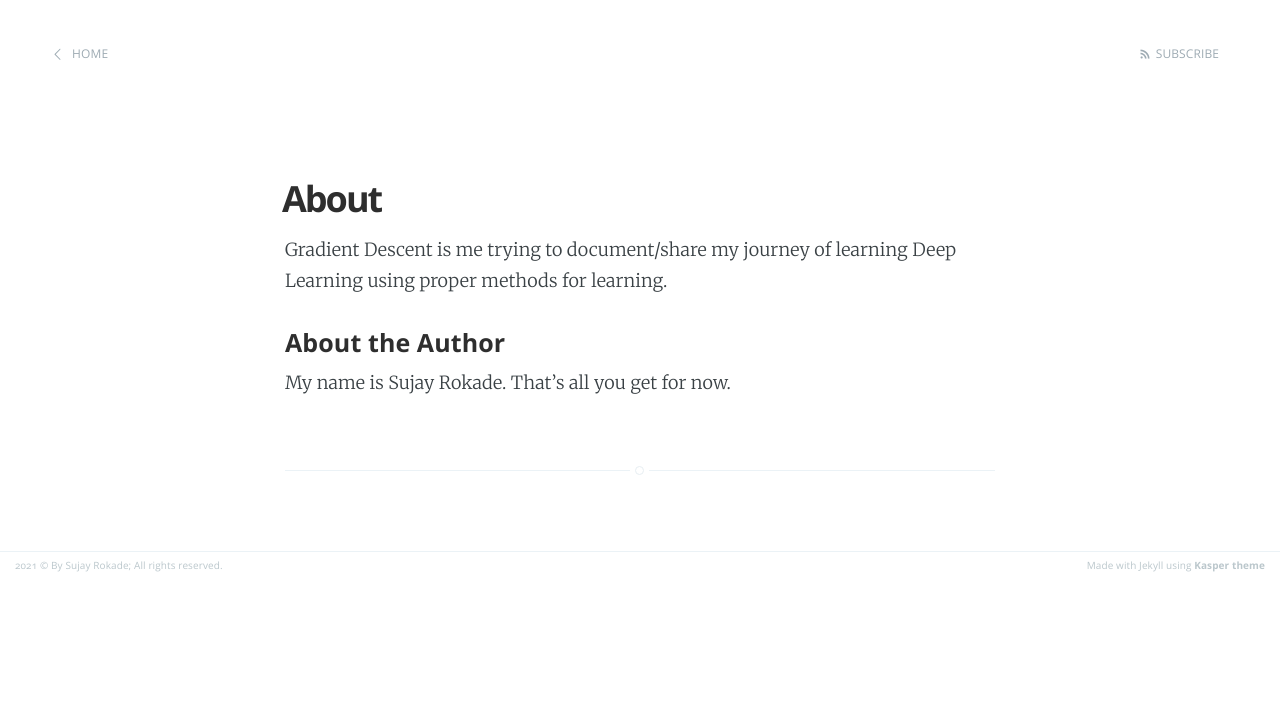
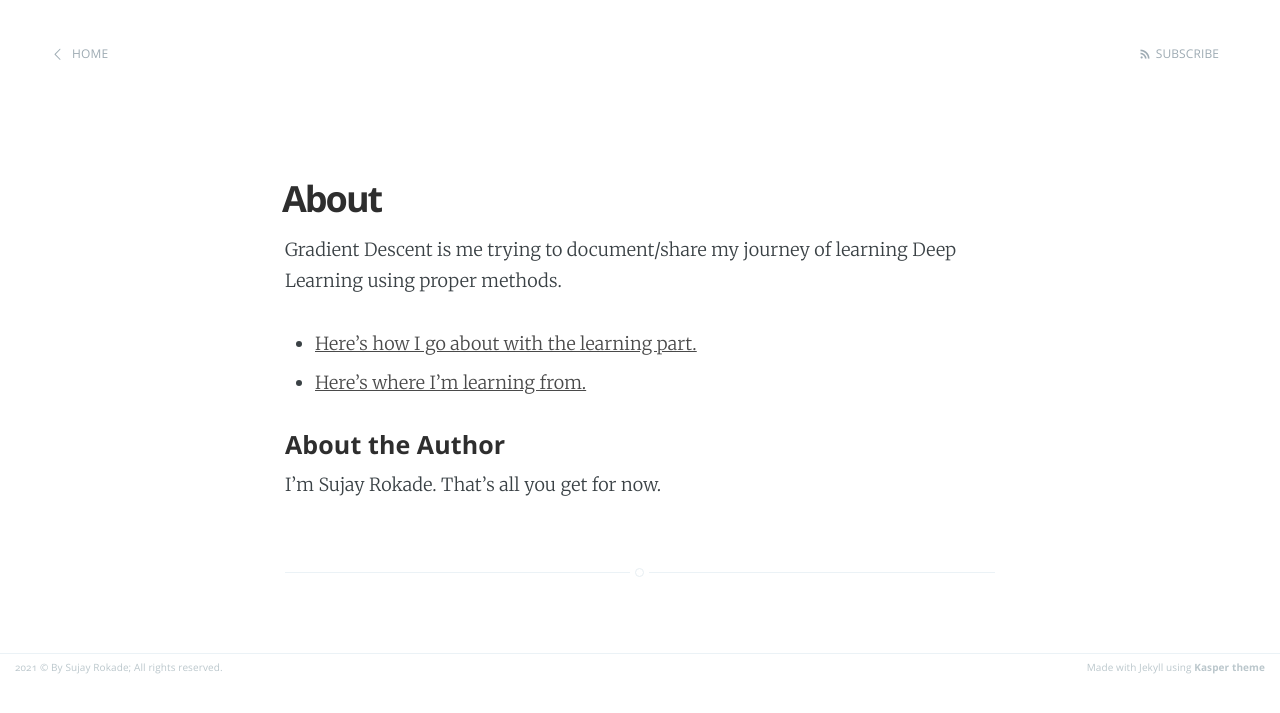
Before and after one commit to fractal2k/Gradient-Descent, a Jekyll site: the page built from about.md, in a window 1280 px wide. Shown: the top 713 px of the page. Built offline with Jekyll 4.4.1, drawn with Linux system fonts in a browser that asks for light colours.

Commit message:
Added Prologue, added .table-of-contents to main css file

```diff
--- a/_config.yml
+++ b/_config.yml
@@ -1,5 +1,5 @@
 name: Gradient Descent
-description: A blog brought to you by chronic insomnia.
+description: A blog brought to you by experience from stupid life decisions.
 meta_description: "Gradient Descent, Learning to learn"
 
 markdown: kramdown
--- a/_layouts/default.html
+++ b/_layouts/default.html
@@ -12,7 +12,7 @@
     <meta name="viewport" content="width=device-width, initial-scale=1.0" />
 
     <link rel="stylesheet" type="text/css" href="{{'/assets/css/screen.css' | relative_url}}" />
-    <link rel="stylesheet" type="text/css" href="//fonts.googleapis.com/css?family=Merriweather:300,700,700italic,300italic|Open+Sans:700,400" />
+    <link rel="stylesheet" type="text/css" href="//fonts.googleapis.com/css?family=Merriweather:300,700,700italic,300italic|Open+Sans:700,400|PT+Serif" />
     <!-- Customisation  -->
     <link rel="stylesheet" type="text/css" href="{{'/assets/css/main.css' | relative_url}} " />
     <link rel="shortcut icon" type="image/png" href="{{ '/assets/images/icon.png' | relative_url}}" />
--- a/about.md
+++ b/about.md
@@ -3,8 +3,10 @@ layout: page
 title: About
 ---
 
-Gradient Descent is me trying to document/share my journey of learning Deep Learning using proper methods for learning.
+Gradient Descent is me trying to document/share my journey of learning Deep Learning using proper methods.
+- [Here's how I go about with the learning part.]({{ site.baseurl }}{% post_url 2021-05-29-prologue %}#how-im-going-to-do-this)
+- [Here's where I'm learning from.]({{ site.baseurl }}{% post_url 2021-05-29-prologue %}#resources-i-will-be-using)
 
 #### About the Author
 
-My name is Sujay Rokade. That's all you get for now.
+I'm Sujay Rokade. That's all you get for now.
--- a/assets/css/screen.css
+++ b/assets/css/screen.css
@@ -1212,6 +1212,11 @@ body:not(.post-template) .post-title {
   top: -33px;
 }
 
+.table-of-contents li {
+  margin: -5px 0;
+  font-size: 0.9em;
+}
+
 /* ==========================================================================
    6. Author profile
    ========================================================================== */
```
Also changed, not shown: _posts/2021-05-28-welcome.md (deleted, +0 -10 lines), _posts/2021-05-29-prologue.md (added, +116 -0 lines).
